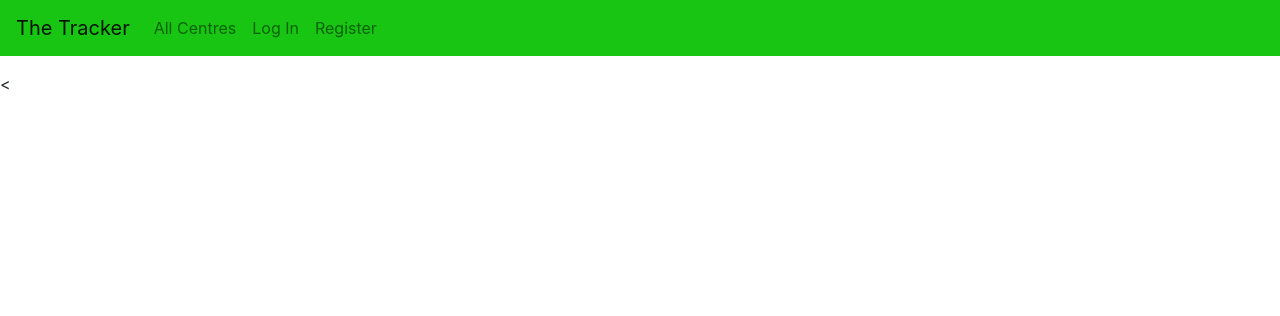
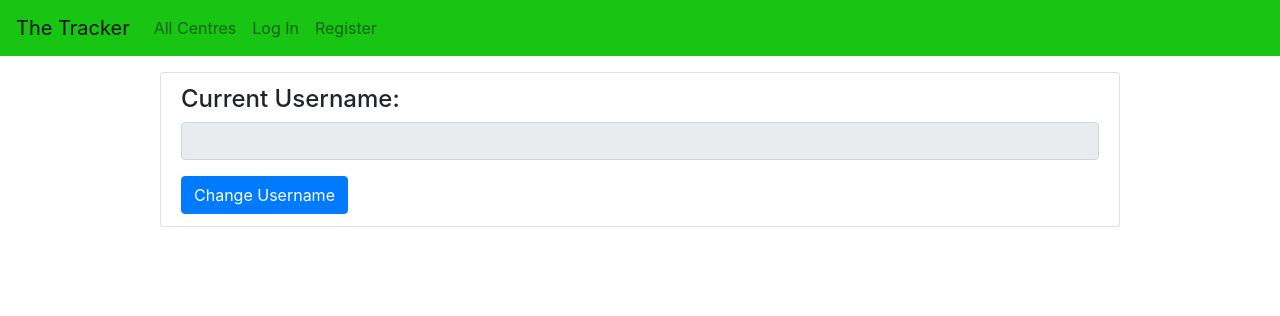
Before and after one commit to theodoregraham1/climbingTracker, a Django app: template templates/tracker/account_centre.html in a window 1280 px wide. Shown: the top 316 px of the page. Run offline with Django 5.2, Linux system fonts and the light colour scheme; the template is opened without the code that fills it, so the values that code supplies are empty; some libraries are stand-ins or nearby versions.

Commit message:
Continue centre account setting changes

```diff
--- /dev/null
+++ b/static/account_editing.js
@@ -0,0 +1,8 @@
+function open_username_editing() {
+	document.getElementById("change-username-btn").style.display = "none";
+	document.getElementById("change-username-li").innerHTML += `
+		<input id="new-username" name="new-username" class="form-control mt-3" type="text" placeholder="New Username">
+		<input id="password" name="password" class="form-control mt-3" type="password" placeholder="Password">
+		<button class="btn btn-primary mt-3">Change Username</button>
+	` // TODO: Form submission
+}
--- a/templates/tracker/account_centre.html
+++ b/templates/tracker/account_centre.html
@@ -1,9 +1,21 @@
 {% extends 'tracker/layout.html' %}
+{% load static %}
 
 {% block title %}
     Account
 {% endblock %}
 
+{% block head %}
+    <script src={% static "account_editing.js" %}></script>
+{% endblock %}
+
 {% block body %}
-	<
+	<ul class="list-group">
+        <li id="change-username-li" class="list-group-item col-md-9 mx-auto">
+            <h4>Current Username:</h4>
+            <input disabled id="old-username" class="form-control" type="text" value="{{ user.username }}">
+
+            <button id="change-username-btn" class="btn btn-primary mt-3" onclick="open_username_editing()">Change Username</button>
+        </li>
+    </ul>
 {% endblock %}
--- a/templates/tracker/index.html
+++ b/templates/tracker/index.html
@@ -1,7 +1,12 @@
 {% extends "tracker/layout.html" %}
+{% load static %}
 
 {% block title %}
     All Centres
+{% endblock %}
+
+{% block head %}
+    <script src="{% static 'centres_display.js' %}"></script>
 {% endblock %}
 
 {% block body %}
--- a/templates/tracker/layout.html
+++ b/templates/tracker/layout.html
@@ -5,8 +5,6 @@
 <head>
     <meta charset="UTF-8">
     <title>{% block title %}Climbing Tracker{% endblock %}</title>
-
-    <script src="{% static 'scripts.js' %}"></script>
 
     <link rel="stylesheet" href="https://stackpath.bootstrapcdn.com/bootstrap/4.4.1/css/bootstrap.min.css" integrity="sha384-Vkoo8x4CGsO3+Hhxv8T/Q5PaXtkKtu6ug5TOeNV6gBiFeWPGFN9MuhOf23Q9Ifjh" crossorigin="anonymous">
     <link rel="stylesheet" href="{% static 'styles.css' %}">
@@ -24,7 +22,9 @@
             <ul class="navbar-nav mr-auto">
                 {% if user.is_authenticated %}
                     <li class="nav-item">
-                        <a class="nav-link" href="#"><strong>{{ user.username }}</strong></a>
+                        <a class="nav-link" {% if request.session.type == "Centre" %} href="{% url 'account_centre' %}" {% else %} href="#" {% endif %}>
+                            <strong>{{ user.username }}</strong>
+                        </a>
                     </li>
                 {% endif %}
                 <li class="nav-item">
--- a/tracker/views.py
+++ b/tracker/views.py
@@ -19,7 +19,6 @@ def get_centres(request):
     page_num = request.POST["page_num"]
 
     centres = [centre.serialise() for i, centre in enumerate(paginator.get_page(page_num))]
-    print(type(centres[0]))
 
     return JsonResponse(centres, status=201, safe=False)
 
@@ -168,4 +167,6 @@ def logout_view(request):
 
 def account_centre(request):
     if request.method != "post":
-        return render()
+        return render(request, "tracker/account_centre.html", {
+
+        })
```
Also changed, not shown: db.sqlite3, static/centres_display.js (renamed from static/scripts.js), tracker/migrations/0001_initial.py (added), tracker/migrations/0002_remove_centre_user_centre_owner_alter_climber_user.py (added), tracker/migrations/0003_centre_image_alter_centre_setters_and_more.py (added), tracker/migrations/0004_centre_name.py (added).
